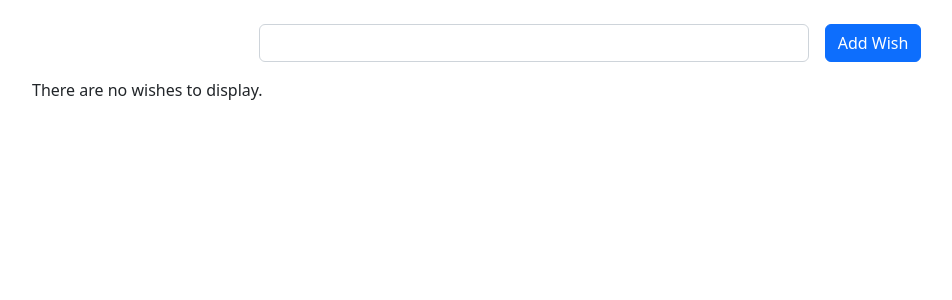
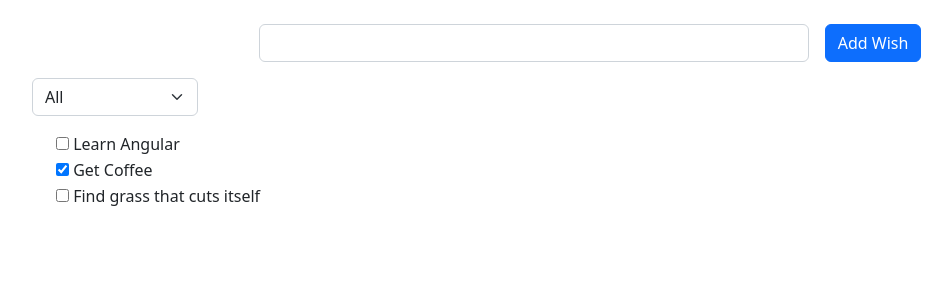
Before and after one commit to SmallPeenwow/wishlist, an Angular app: page / in a window 1280 px wide. Shown: the top 300 px of the page, without its empty margins (50-1002 px from the left). Built offline with nearby package versions, Linux system fonts and the light colour scheme.

Commit message:
Listening For Changes To NgModel Values Done

```diff
--- a/src/app/app.component.html
+++ b/src/app/app.component.html
@@ -20,14 +20,28 @@
   </form>
 
   <div class="row mt-3">
+    <div class="col-sm-2">
+      <select
+        class="form-select"
+        [(ngModel)]="listFilter"
+        (ngModelChange)="filterChanged($event)"
+        >
+        <option value="0">All</option>
+        <option value="1">Unfulfilled</option>
+        <option value="2">Fulfilled</option>
+      </select>
+    </div>
+  </div>
 
-    <div *ngIf="items.length === 0;  else showItems">
+  <div class="row mt-3">
+
+    <div *ngIf="visibleItems.length === 0;  else showItems">
       There are no wishes to display.
     </div>
 
     <ng-template #showItems>
       <ul *ngIf="items.length > 0" class="wish-list">
-        <li *ngFor="let item of items; index as ii">
+        <li *ngFor="let item of visibleItems; index as ii">
           <div class="form-check">
             <label class="form-check-label">
               <input
--- a/src/app/app.component.ts
+++ b/src/app/app.component.ts
@@ -8,18 +8,32 @@
 })
 export class AppComponent {
   items: WishItem[] = [
-    // new WishItem('Learn Angular'),
-    // new WishItem('Get Coffee', true),
-    // new WishItem('Find grass that cuts itself'),
+    new WishItem('Learn Angular'),
+    new WishItem('Get Coffee', true),
+    new WishItem('Find grass that cuts itself'),
   ];
+
+  listFilter: String = '0';
 
   newWishText = '';
 
   title = 'wishlist';
 
+  visibleItems: WishItem[] = this.items;
+
   addNewWish() {
     this.items.push(new WishItem(this.newWishText));
     this.newWishText = '';
+  }
+
+  filterChanged(value: any) {
+    if (value === '0') {
+      this.visibleItems = this.items;
+    } else if (value === '1') {
+      this.visibleItems = this.items.filter((item) => !item.isComplete);
+    } else {
+      this.visibleItems = this.items.filter((item) => item.isComplete);
+    }
   }
 
   toggleItem(item: WishItem) {
```
